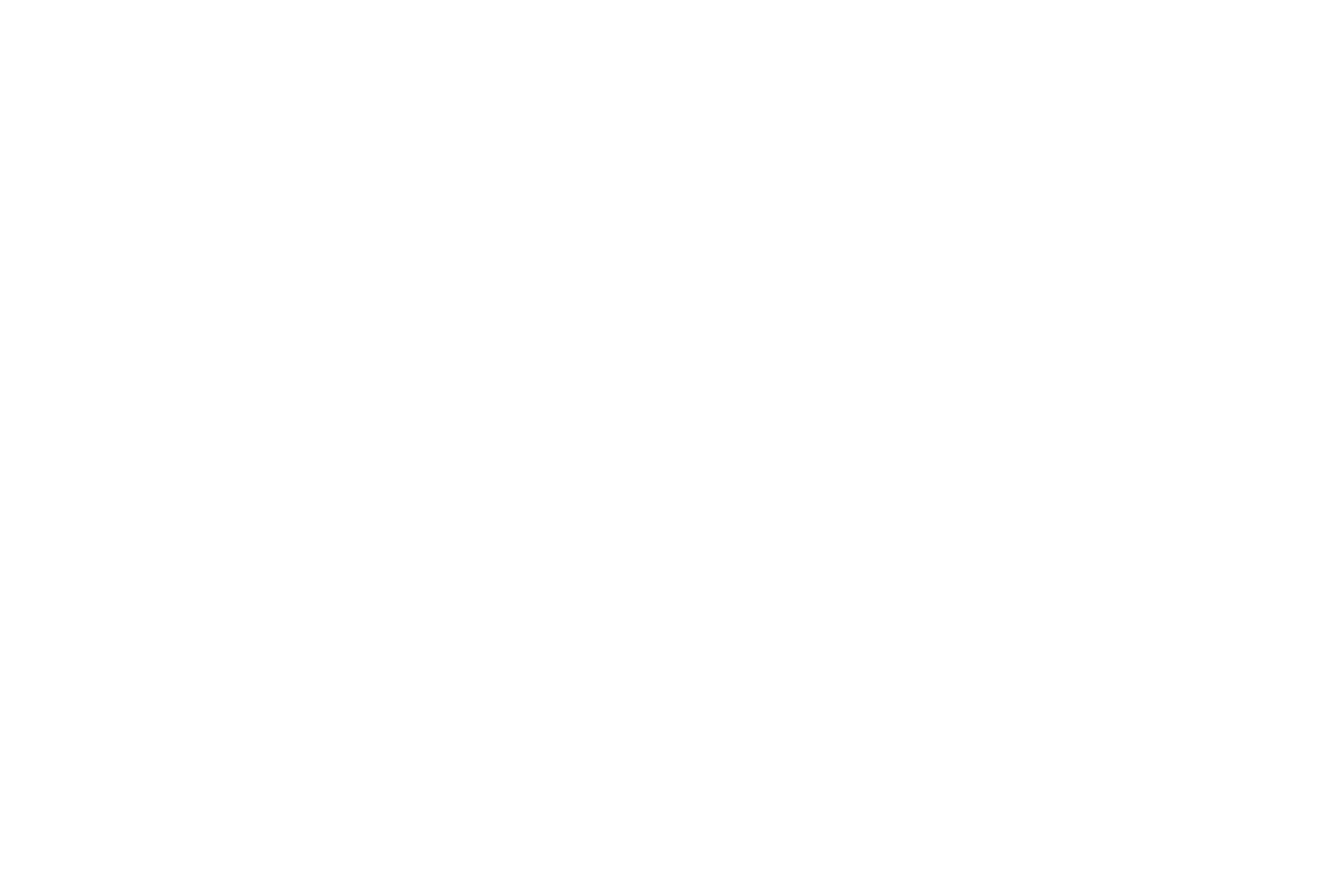
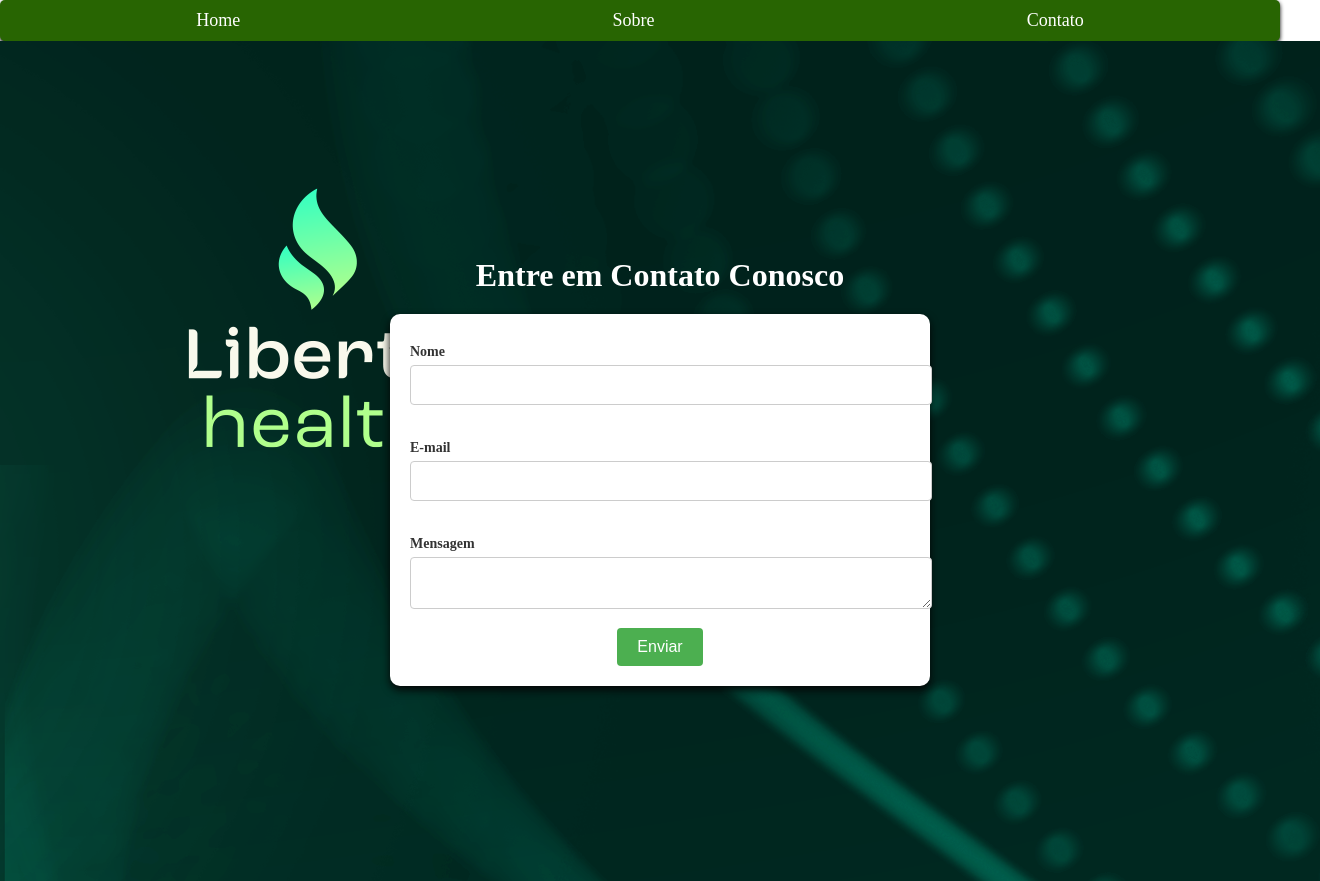
Before and after one commit to BrunoSouzaFarias/login-cadastro, a React (Create React App) app: page /contact in a window 1280 px wide. Before the commit this address had no page. Shown: the whole page, 1320 px wide, since content can reach past the window. Before the commit the page ends 800 px from the top, so only its background shows below. Built offline with nearby package versions, Linux system fonts and the light colour scheme.

Commit message:
Feat:Criação de paginas Sobre/Contato

```diff
--- a/public/index.html
+++ b/public/index.html
@@ -5,6 +5,9 @@
     <link rel="icon" href="%PUBLIC_URL%/favicon.ico" />
     <meta name="viewport" content="width=device-width, initial-scale=1" />
     <meta name="theme-color" content="#000000" />
+    <link rel="preconnect" href="https://fonts.googleapis.com">
+<link rel="preconnect" href="https://fonts.gstatic.com" crossorigin>
+<link href="https://fonts.googleapis.com/css2?family=Poppins:ital,wght@0,100;0,200;0,300;0,400;0,500;0,600;0,700;0,800;0,900;1,100;1,200;1,300;1,400;1,500;1,600;1,700;1,800;1,900&display=swap" rel="stylesheet">
     <meta
       name="description"
       content="Site criado para cadastro de usuarios e login com integração com python e flask"
--- a/src/App.js
+++ b/src/App.js
@@ -1,13 +1,19 @@
-import React from "react";
-import { BrowserRouter as Router, Route, Routes } from "react-router-dom";
-import Home from "./pages/Home/Home";
+import React from 'react';
+import { BrowserRouter as Router, Routes, Route } from 'react-router-dom';
+import Home from './pages/Home/Home';
+import About from './pages/About/About';
+import Contact from './pages/Contact/Contact';
+import Navbar from './components/Navbar/Navbar';
 
 function App() {
   return (
     <Router>
+      <Navbar />
       <Routes>
         <Route path="/" element={<Home />} />
-        </Routes>
+        <Route path="/about" element={<About />} />
+        <Route path="/contact" element={<Contact />} />
+      </Routes>
     </Router>
   );
 }
--- /dev/null
+++ b/src/components/ContactForm/ContactForm.css
@@ -0,0 +1,45 @@
+.contact-form {
+    display: flex;
+    flex-direction: column;
+    width: 100%;
+    max-width: 500px;
+    margin: 20px auto;
+    background-color: #f9f9f9;
+    padding: 20px;
+    border-radius: 10px;
+    box-shadow: 0 0 10px rgba(0, 0, 0, 0.1);
+  }
+
+  .contact-form h2 {
+    text-align: center;
+    margin-bottom: 20px;
+  }
+
+  .contact-form label {
+    margin-bottom: 5px;
+    font-weight: bold;
+  }
+
+  .contact-form input,
+  .contact-form textarea {
+    width: 100%;
+    padding: 10px;
+    margin-bottom: 15px;
+    border: 1px solid #ccc;
+    border-radius: 5px;
+    font-size: 16px;
+  }
+
+  .contact-form button {
+    padding: 10px 15px;
+    border: none;
+    background-color: #4caf50;
+    color: white;
+    font-size: 16px;
+    border-radius: 5px;
+    cursor: pointer;
+  }
+
+  .contact-form button:hover {
+    background-color: #45a049;
+  }
--- /dev/null
+++ b/src/components/Navbar/Navbar.css
@@ -0,0 +1,32 @@
+.navbar {
+    background-color: #286502;
+    padding: 10px;
+    box-shadow: 0 2px 4px rgb(0, 0, 0);
+    padding-top: 10px;
+    padding-bottom: 10px;
+    border-radius: 5px;
+  }
+
+  .navbar ul {
+    list-style: none;
+    margin: 0;
+    padding: 0;
+    display: flex;
+    justify-content: space-around;
+  }
+
+  .navbar ul li {
+    display: inline;
+  }
+
+  .navbar ul li a {
+    color: white;
+    text-decoration: none;
+    padding: 10px 20px;
+    font-size: 18px;
+  }
+
+  .navbar ul li a:hover {
+    background-color: #3b7e01;
+    border-radius: 5px;
+  }
--- /dev/null
+++ b/src/components/Navbar/Navbar.jsx
@@ -0,0 +1,23 @@
+import React from 'react';
+import { Link } from 'react-router-dom';
+import './Navbar.css'; // Estilos para o menu
+
+function Navbar() {
+  return (
+    <nav className="navbar">
+      <ul>
+        <li>
+          <Link to="/">Home</Link>
+        </li>
+        <li>
+          <Link to="/about">Sobre</Link>
+        </li>
+        <li>
+          <Link to="/contact">Contato</Link>
+        </li>
+      </ul>
+    </nav>
+  );
+}
+
+export default Navbar;
--- /dev/null
+++ b/src/pages/About/About.css
@@ -0,0 +1,61 @@
+.about-container {
+    padding: 40px;
+    background-color: #f7fafc;
+    text-align: center;
+
+  }
+
+  .introduction {
+    margin-bottom: 50px;
+  }
+
+  .introduction h2 {
+    font-size: 2rem;
+    color: #1c3d5a;
+    margin-bottom: 20px;
+  }
+
+  .introduction p {
+    font-size: 1.2rem;
+    color: #556677;
+    line-height: 1.6;
+  }
+
+  .values-section {
+    display: flex;
+    justify-content: space-between;
+    margin-top: 40px;
+  }
+
+  .value-box {
+    flex: 1;
+    margin: 0 15px;
+    padding: 20px;
+    background-color: #fff;
+    border-radius: 28px;
+    box-shadow: 0 20px 10px rgba(0, 0, 0, 0.1);
+  }
+
+  .value-box h3 {
+    font-size: 1.5rem;
+    color: #1c3d5a;
+    margin-bottom: 15px;
+  }
+
+  .value-box p {
+    font-size: 1.1rem;
+    color: #556677;
+    line-height: 1.5;
+  }
+
+  .value-box ul {
+    list-style: none;
+    padding: 0;
+  }
+
+  .value-box ul li {
+    font-size: 1.1rem;
+    color: #556677;
+    line-height: 1.5;
+    margin-bottom: 10px;
+  }
--- /dev/null
+++ b/src/pages/About/About.jsx
@@ -0,0 +1,51 @@
+import React from "react";
+import "./About.css";
+
+function About() {
+  return (
+    <div className="about-container">
+      <section className="introduction">
+        <h2>De fato, estamos prontos para estabelecer novos padrões de cuidados</h2>
+        <p>
+          O nosso compromisso é ser uma força transformadora, utilizando o que há de mais moderno para criar
+          um sistema de saúde mais conectado e competente.
+        </p>
+        <p>
+          Acreditamos que, ao oferecer tais soluções com um suporte excepcional, podemos fazer a diferença na
+          vida das pessoas.
+        </p>
+      </section>
+
+      <section className="values-section">
+        <div className="value-box">
+          <h3>Missão</h3>
+          <p>
+            Nosso propósito é transformar a saúde pública brasileira, oferecendo um sistema de gestão inteligente e
+            prático, além de realizar consultorias de qualidade, sendo uma resposta para os pacientes e profissionais
+            de saúde.
+          </p>
+        </div>
+
+        <div className="value-box">
+          <h3>Valores</h3>
+          <ul>
+            <li>Integridade;</li>
+            <li>Excelência;</li>
+            <li>Tecnologia e inovação;</li>
+            <li>Cuidado com a sociedade.</li>
+          </ul>
+        </div>
+
+        <div className="value-box">
+          <h3>Visão</h3>
+          <p>
+            Ser a empresa de sistema integrado à saúde pública que entrega os melhores treinamentos, o melhor atendimento
+            e consultorias que trazem melhorias rápidas e eficazes.
+          </p>
+        </div>
+      </section>
+    </div>
+  );
+}
+
+export default About;
--- /dev/null
+++ b/src/pages/Contact/Contact.css
@@ -0,0 +1,61 @@
+.contact-page {
+    display: flex;
+    flex-direction: column;
+    align-items: center;
+    justify-content: center;
+    min-height: 100vh;
+    min-width: 100vw;
+    padding: 20px;
+    background-image: url('../../assets/images/Fundo.png');
+  }
+  h1{
+    font-size: 2rem;
+    color: rgb(255, 255, 255);
+  }
+  .contact-page h1 {
+    margin-bottom: 20px;
+  }
+
+  .contact-form {
+    display: flex;
+    flex-direction: column;
+    align-items: center;
+    background-color: #ffffff;
+    padding: 20px;
+    border-radius: 10px;
+    box-shadow: 0 4px 8px rgba(5, 5, 5, 5.1);
+    width: 100%;
+    max-width: 500px;
+  }
+
+  .form-group {
+    margin-bottom: 15px;
+    width: 100%;
+  }
+
+  .form-group label {
+    display: block;
+    margin-bottom: 5px;
+    font-weight: bold;
+  }
+
+  .form-group input,
+  .form-group textarea {
+    width: 100%;
+    padding: 10px;
+    border: 1px solid #ccc;
+    border-radius: 4px;
+  }
+
+  .submit-button {
+    background-color: #4CAF50;
+    color: white;
+    padding: 10px 20px;
+    border: none;
+    border-radius: 4px;
+    cursor: pointer;
+  }
+
+  .submit-button:hover {
+    background-color: #45a049;
+  }
--- /dev/null
+++ b/src/pages/Contact/Contact.jsx
@@ -0,0 +1,66 @@
+import React, { useState } from "react";
+import "./Contact.css";
+
+function Contact() {
+  const [formData, setFormData] = useState({
+    name: "",
+    email: "",
+    message: "",
+  });
+
+  const handleChange = (e) => {
+    setFormData({ ...formData, [e.target.name]: e.target.value });
+  };
+
+  const handleSubmit = (e) => {
+    e.preventDefault();
+    console.log("Dados do formulário:", formData);
+    // Aqui você pode adicionar a lógica para enviar o formulário para o backend
+  };
+
+  return (
+    <div className="contact-page">
+      <h1>Entre em Contato Conosco</h1>
+      <form onSubmit={handleSubmit} className="contact-form">
+        <div className="form-group">
+          <label htmlFor="name">Nome</label>
+          <input
+            type="text"
+            id="name"
+            name="name"
+            value={formData.name}
+            onChange={handleChange}
+            required
+          />
+        </div>
+
+        <div className="form-group">
+          <label htmlFor="email">E-mail</label>
+          <input
+            type="email"
+            id="email"
+            name="email"
+            value={formData.email}
+            onChange={handleChange}
+            required
+          />
+        </div>
+
+        <div className="form-group">
+          <label htmlFor="message">Mensagem</label>
+          <textarea
+            id="message"
+            name="message"
+            value={formData.message}
+            onChange={handleChange}
+            required
+          />
+        </div>
+
+        <button type="submit" className="submit-button">Enviar</button>
+      </form>
+    </div>
+  );
+}
+
+export default Contact;
--- a/src/pages/Home/Home.css
+++ b/src/pages/Home/Home.css
@@ -20,10 +20,9 @@ html, body {
   overflow:scroll
 }
 
-h1 {
+*h1 {
   font-size: 24px;
   margin-bottom: 20px;
-  font-family: 'Lucida Sans', 'Lucida Sans Regular', 'Lucida Grande', 'Lucida Sans Unicode', Geneva, Verdana, sans-serif;
   padding: 40px;
   color: #fff;
   margin-bottom: 20px;
--- a/src/pages/Home/Home.jsx
+++ b/src/pages/Home/Home.jsx
@@ -1,14 +1,12 @@
 import React from "react";
 import RegistrationForm from "../../components/RegistrationForm/RegistrationForm";
 import ExcelUpload from "../../components/ExcelUpload/ExcelUpload";
-import { SpeedInsights } from "@vercel/speed-insights/react"
 import "./Home.css";
 
 function Home() {
   return (
     <div className="home-container">
       <h1>Cadastro de Usuários</h1>
-      <SpeedInsights />
       <RegistrationForm />
       <ExcelUpload />
     </div>
```
Also changed, not shown: src/components/ContactForm/ContactForm.jsx (added, +57 -0 lines).
